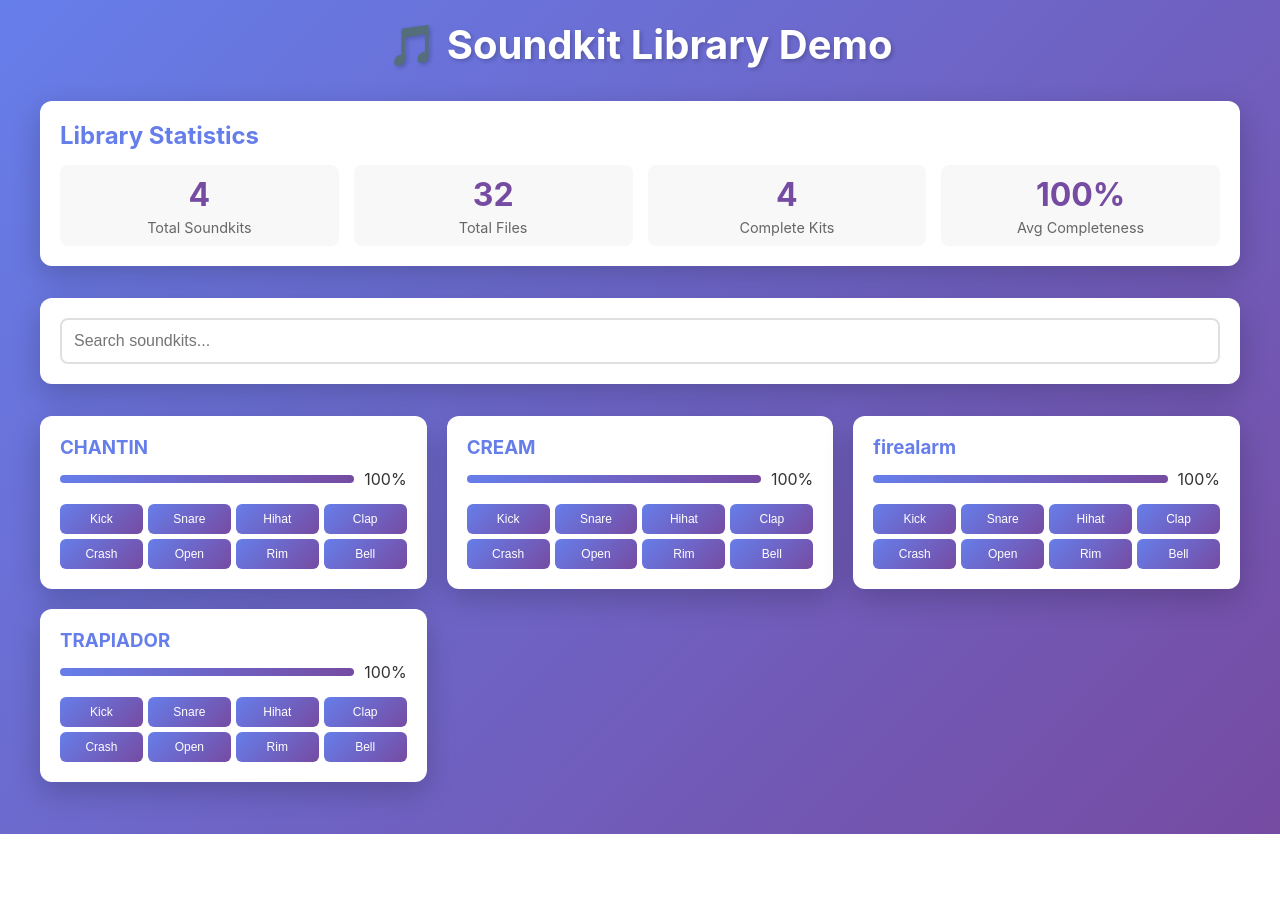
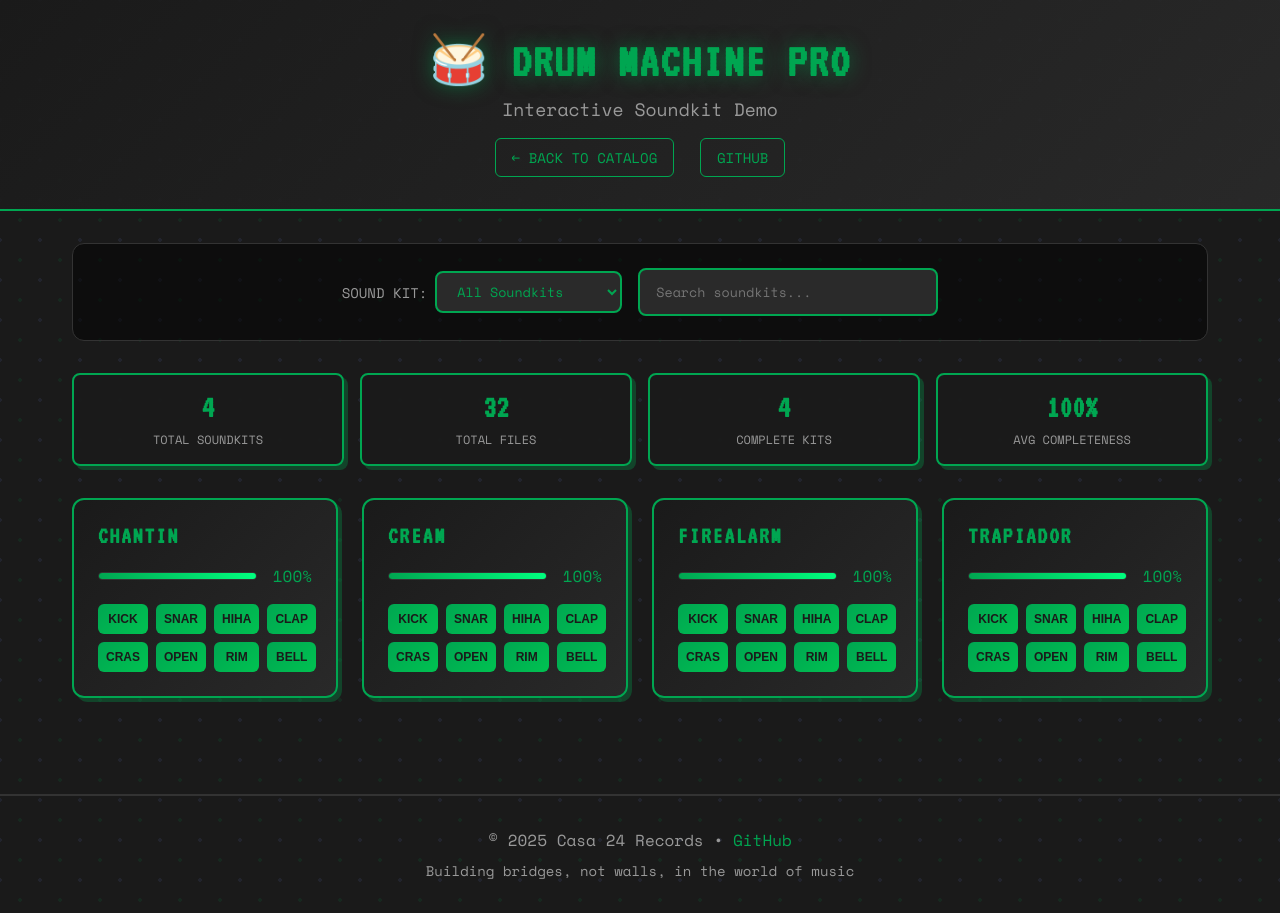
Before and after one commit to casa24records/Drum-Machine-PRO, a website: page demos/index.html in a window 1280 px wide. Before the commit the page ends 834 px from the top, so only its background shows below. Drawn offline with nearby package versions, Linux system fonts and the light colour scheme.

Commit message:
Update index.html

```diff
--- a/demos/index.html
+++ b/demos/index.html
@@ -3,8 +3,22 @@
 <head>
   <meta charset="UTF-8">
   <meta name="viewport" content="width=device-width, initial-scale=1.0">
-    <title>Soundkit Library Demo</title>
+  <title>Drum Machine PRO - Interactive Demo</title>
+
+  <!-- Google Fonts -->
+  <link rel="preconnect" href="https://fonts.googleapis.com">
+  <link rel="preconnect" href="https://fonts.gstatic.com" crossorigin>
+  <link href="https://fonts.googleapis.com/css2?family=VT323&family=Space+Mono:wght@400;700&display=swap" rel="stylesheet">
+
   <style>
+    :root {
+      --color-bg: #1a1a1a;
+      --color-text: #e0e0e0;
+      --color-accent: #00a651;
+      --color-secondary: #2a2a2a;
+      --color-hover: #00ff7f;
+    }
+
     * {
       margin: 0;
       padding: 0;
@@ -12,210 +26,377 @@
     }
 
     body {
-            font-family: -apple-system, BlinkMacSystemFont, 'Segoe UI', Roboto, 'Helvetica Neue', Arial, sans-serif;
-            background: linear-gradient(135deg, #667eea 0%, #764ba2 100%);
+      font-family: 'Space Mono', monospace;
+      background: var(--color-bg);
+      color: var(--color-text);
       min-height: 100vh;
-            padding: 20px;
-            color: #333;
+      background-image:
+        radial-gradient(rgba(0, 166, 81, 0.1) 2px, transparent 2px),
+        radial-gradient(rgba(107, 127, 215, 0.1) 2px, transparent 2px);
+      background-size: 40px 40px;
+      background-position: 0 0, 20px 20px;
+    }
+
+    h1, h2, h3 {
+      font-family: 'VT323', monospace;
+      letter-spacing: 2px;
+    }
+
+    .header {
+      text-align: center;
+      padding: 2rem;
+      background: linear-gradient(135deg, rgba(26, 26, 26, 0.9) 0%, rgba(42, 42, 42, 0.9) 100%);
+      border-bottom: 2px solid var(--color-accent);
+      margin-bottom: 2rem;
+    }
+
+    .header h1 {
+      font-size: 3rem;
+      color: var(--color-accent);
+      text-shadow: 0 0 20px rgba(0, 166, 81, 0.5);
+      margin-bottom: 0.5rem;
+    }
+
+    .header p {
+      color: #999;
+      font-size: 1.125rem;
+    }
+
+    .header-nav {
+      margin-top: 1rem;
+    }
+
+    .nav-link {
+      color: var(--color-accent);
+      text-decoration: none;
+      padding: 0.5rem 1rem;
+      margin: 0 0.5rem;
+      border: 1px solid var(--color-accent);
+      border-radius: 0.375rem;
+      display: inline-block;
+      transition: all 0.3s;
+      font-size: 0.875rem;
+      text-transform: uppercase;
+    }
+
+    .nav-link:hover {
+      background: var(--color-accent);
+      color: var(--color-bg);
+      transform: translateY(-2px);
+      box-shadow: 0 4px 12px rgba(0, 166, 81, 0.5);
     }
 
     .container {
       max-width: 1200px;
       margin: 0 auto;
+      padding: 0 2rem 2rem;
     }
 
-        h1 {
-            color: white;
+    .controls {
+      display: flex;
+      justify-content: center;
+      align-items: center;
+      gap: 1rem;
+      margin-bottom: 2rem;
+      padding: 1.5rem;
+      background: rgba(0, 0, 0, 0.5);
+      border-radius: 0.75rem;
+      border: 1px solid #333;
+      flex-wrap: wrap;
+    }
+
+    .kit-selector {
+      display: flex;
+      align-items: center;
+      gap: 0.5rem;
+    }
+
+    .kit-label {
+      color: #999;
+      font-size: 0.875rem;
+      text-transform: uppercase;
+    }
+
+    .kit-select {
+      background: var(--color-secondary);
+      border: 2px solid var(--color-accent);
+      color: var(--color-accent);
+      padding: 0.5rem 1rem;
+      border-radius: 0.5rem;
+      cursor: pointer;
+      font-family: inherit;
+      transition: all 0.2s;
+    }
+
+    .kit-select:hover {
+      background: rgba(0, 166, 81, 0.1);
+      box-shadow: 0 0 10px rgba(0, 166, 81, 0.3);
+    }
+
+    .stat-grid {
+      display: grid;
+      grid-template-columns: repeat(auto-fit, minmax(150px, 1fr));
+      gap: 1rem;
+      margin-bottom: 2rem;
+    }
+
+    .stat-item {
       text-align: center;
-            margin-bottom: 2rem;
-            font-size: 2.5rem;
-            text-shadow: 2px 2px 4px rgba(0,0,0,0.2);
+      padding: 1rem;
+      background: rgba(26, 26, 26, 0.9);
+      border: 2px solid var(--color-accent);
+      border-radius: 0.5rem;
+      box-shadow: 4px 4px 0px rgba(0, 166, 81, 0.3);
+    }
+
+    .stat-value {
+      font-size: 2rem;
+      font-weight: bold;
+      color: var(--color-accent);
+      font-family: 'VT323', monospace;
+    }
+
+    .stat-label {
+      font-size: 0.75rem;
+      color: #999;
+      margin-top: 0.5rem;
+      text-transform: uppercase;
     }
 
     .soundkit-grid {
       display: grid;
-            grid-template-columns: repeat(auto-fill, minmax(300px, 1fr));
-            gap: 20px;
-            margin-bottom: 2rem;
+      grid-template-columns: repeat(auto-fit, minmax(250px, 1fr));
+      gap: 1.5rem;
+      margin-top: 2rem;
     }
 
     .soundkit-card {
-            background: white;
-            border-radius: 12px;
-            padding: 20px;
-            box-shadow: 0 10px 30px rgba(0,0,0,0.2);
-            transition: transform 0.2s, box-shadow 0.2s;
+      background: linear-gradient(135deg, rgba(26, 26, 26, 0.95) 0%, rgba(42, 42, 42, 0.95) 100%);
+      border: 2px solid var(--color-accent);
+      border-radius: 0.75rem;
+      padding: 1.5rem;
+      box-shadow: 4px 4px 0px rgba(0, 166, 81, 0.3);
+      transition: all 0.3s cubic-bezier(0.4, 0, 0.2, 1);
     }
 
     .soundkit-card:hover {
-            transform: translateY(-5px);
-            box-shadow: 0 15px 40px rgba(0,0,0,0.3);
+      transform: translateY(-4px);
+      box-shadow: 0 10px 30px rgba(0, 166, 81, 0.4);
     }
 
     .soundkit-card h3 {
-            margin-bottom: 10px;
-            color: #667eea;
+      color: var(--color-accent);
+      margin-bottom: 1rem;
+      font-size: 1.5rem;
+      text-transform: uppercase;
     }
 
     .completeness {
       display: flex;
       align-items: center;
-            margin-bottom: 15px;
+      margin-bottom: 1rem;
     }
 
     .completeness-bar {
       flex: 1;
       height: 8px;
-            background: #e0e0e0;
+      background: rgba(0, 0, 0, 0.5);
       border-radius: 4px;
       overflow: hidden;
-            margin-right: 10px;
+      margin-right: 1rem;
+      border: 1px solid #333;
     }
 
     .completeness-fill {
       height: 100%;
-            background: linear-gradient(90deg, #667eea, #764ba2);
+      background: linear-gradient(90deg, var(--color-accent), var(--color-hover));
       transition: width 0.3s;
     }
 
     .instruments {
       display: grid;
       grid-template-columns: repeat(4, 1fr);
-            gap: 5px;
+      gap: 0.5rem;
     }
 
     .instrument-btn {
-            padding: 8px;
+      padding: 0.5rem;
       border: none;
-            border-radius: 6px;
-            background: #f0f0f0;
+      border-radius: 0.375rem;
+      font-size: 0.75rem;
+      text-align: center;
       cursor: pointer;
       transition: all 0.2s;
-            font-size: 12px;
-            text-transform: capitalize;
+      font-weight: bold;
+      text-transform: uppercase;
     }
 
     .instrument-btn.available {
-            background: linear-gradient(135deg, #667eea, #764ba2);
-            color: white;
+      background: linear-gradient(135deg, var(--color-accent), #00c251);
+      color: var(--color-bg);
     }
 
     .instrument-btn.available:hover {
-            transform: scale(1.05);
-            box-shadow: 0 4px 12px rgba(102, 126, 234, 0.4);
+      transform: scale(1.1);
+      box-shadow: 0 4px 12px rgba(0, 166, 81, 0.5);
     }
 
     .instrument-btn.available:active {
       transform: scale(0.95);
     }
 
-        .stats {
-            background: white;
-            border-radius: 12px;
-            padding: 20px;
-            margin-bottom: 2rem;
-            box-shadow: 0 10px 30px rgba(0,0,0,0.2);
-        }
-
-        .stats h2 {
-            color: #667eea;
-            margin-bottom: 15px;
-        }
-
-        .stat-grid {
-            display: grid;
-            grid-template-columns: repeat(auto-fit, minmax(150px, 1fr));
-            gap: 15px;
-        }
-
-        .stat-item {
-            text-align: center;
-            padding: 10px;
-            background: #f8f8f8;
-            border-radius: 8px;
-        }
-
-        .stat-value {
-            font-size: 2rem;
-            font-weight: bold;
-            color: #764ba2;
-        }
-
-        .stat-label {
-            font-size: 0.9rem;
-            color: #666;
-            margin-top: 5px;
+    .instrument-btn:disabled {
+      background: rgba(0, 0, 0, 0.3);
+      color: #555;
+      cursor: not-allowed;
     }
 
     .loading {
       text-align: center;
-            color: white;
-            font-size: 1.5rem;
-            margin-top: 100px;
+      padding: 4rem;
+    }
+
+    .loading-spinner {
+      display: inline-block;
+      width: 60px;
+      height: 60px;
+      border: 4px solid rgba(0, 166, 81, 0.1);
+      border-radius: 50%;
+      border-top-color: var(--color-accent);
+      animation: spin 1s linear infinite;
+      margin-bottom: 1rem;
+    }
+
+    @keyframes spin {
+      to { transform: rotate(360deg); }
     }
 
     .error {
-            background: #ff6b6b;
-            color: white;
-            padding: 20px;
-            border-radius: 12px;
+      background: rgba(255, 0, 0, 0.1);
+      border: 2px solid #ff0000;
+      color: #ff6666;
+      padding: 2rem;
+      border-radius: 0.5rem;
       text-align: center;
-            margin: 20px 0;
-        }
-
-        .controls {
-            background: white;
-            border-radius: 12px;
-            padding: 20px;
-            margin-bottom: 2rem;
-            box-shadow: 0 10px 30px rgba(0,0,0,0.2);
+      margin: 2rem 0;
     }
 
     .search-box {
+      padding: 0.75rem 1rem;
+      background: var(--color-secondary);
+      border: 2px solid var(--color-accent);
+      border-radius: 0.5rem;
+      color: var(--color-text);
+      font-family: 'Space Mono', monospace;
+      transition: all 0.3s;
       width: 100%;
-            padding: 12px;
-            border: 2px solid #e0e0e0;
-            border-radius: 8px;
-            font-size: 1rem;
-            transition: border-color 0.2s;
+      max-width: 300px;
     }
 
     .search-box:focus {
       outline: none;
-            border-color: #667eea;
+      box-shadow: 0 0 0 3px rgba(0, 166, 81, 0.3);
+      transform: translateY(-2px);
     }
 
-        .no-results {
+    .footer {
       text-align: center;
-            color: white;
-            font-size: 1.2rem;
-            margin-top: 50px;
+      padding: 2rem;
+      margin-top: 4rem;
+      border-top: 2px solid #333;
+      color: #999;
+    }
+
+    .footer a {
+      color: var(--color-accent);
+      text-decoration: none;
+      transition: all 0.3s;
+    }
+
+    .footer a:hover {
+      color: var(--color-hover);
+    }
+
+    @media (max-width: 768px) {
+      .header h1 {
+        font-size: 2rem;
+      }
+
+      .controls {
+        flex-direction: column;
+        gap: 1rem;
+      }
+
+      .search-box {
+        max-width: 100%;
+      }
+
+      .soundkit-grid {
+        grid-template-columns: 1fr;
+      }
+
+      .instruments {
+        grid-template-columns: repeat(3, 1fr);
+      }
     }
   </style>
 </head>
 <body>
+  <header class="header">
+    <h1>🥁 DRUM MACHINE PRO</h1>
+    <p>Interactive Soundkit Demo</p>
+    <div class="header-nav">
+      <a href="../index.html" class="nav-link">← Back to Catalog</a>
+      <a href="https://github.com/casa24records/Drum-Machine-PRO" class="nav-link">GitHub</a>
+    </div>
+  </header>
+
   <div class="container">
-        <h1>🎵 Soundkit Library Demo</h1>
+    <div class="controls">
+      <div class="kit-selector">
+        <label for="kitSelect" class="kit-label">Sound Kit:</label>
+        <select class="kit-select" id="kitSelect">
+          <!-- Will be populated dynamically -->
+        </select>
+      </div>
+      <input type="text" class="search-box" id="searchBox" placeholder="Search soundkits..." />
+    </div>
 
-        <div class="stats" id="stats">
-            <h2>Library Statistics</h2>
-            <div class="stat-grid" id="statGrid">
-                <div class="loading">Loading statistics...</div>
+    <div class="stat-grid" id="statsGrid">
+      <div class="stat-item">
+        <div class="stat-value" id="totalSoundkits">0</div>
+        <div class="stat-label">Total Soundkits</div>
+      </div>
+      <div class="stat-item">
+        <div class="stat-value" id="totalFiles">0</div>
+        <div class="stat-label">Total Files</div>
+      </div>
+      <div class="stat-item">
+        <div class="stat-value" id="completeSoundkits">0</div>
+        <div class="stat-label">Complete Kits</div>
+      </div>
+      <div class="stat-item">
+        <div class="stat-value" id="averageCompleteness">0%</div>
+        <div class="stat-label">Avg Completeness</div>
       </div>
     </div>
 
-        <div class="controls">
-            <input type="text" class="search-box" id="searchBox" placeholder="Search soundkits...">
+    <div class="soundkit-grid" id="soundkitGrid">
+      <div class="loading">
+        <div class="loading-spinner"></div>
+        <p style="color: var(--color-accent);">Loading soundkits...</p>
       </div>
-
-        <div class="soundkit-grid" id="soundkitGrid">
-            <div class="loading">Loading soundkits...</div>
     </div>
   </div>
 
+  <footer class="footer">
+    <p>© 2025 Casa 24 Records • <a href="https://github.com/casa24records/Drum-Machine-PRO">GitHub</a></p>
+    <p style="margin-top: 0.5rem; font-size: 0.875rem;">Building bridges, not walls, in the world of music</p>
+  </footer>
+
   <script type="module">
-        // Configuration - Update this to match your repository
-        const REPO_BASE_URL = window.location.origin; // Or your GitHub Pages URL
+    // Configuration
+    const REPO_BASE_URL = window.location.origin + window.location.pathname.replace('/demos/index.html', '');
     const MANIFEST_URL = `${REPO_BASE_URL}/manifest.json`;
     const SAMPLES_BASE_URL = `${REPO_BASE_URL}/samples`;
 
@@ -282,6 +463,18 @@
 
         displayStatistics(manifest.statistics);
         displaySoundkits(allSoundkits);
+        populateKitSelector();
+
+        // Check for hash in URL to select specific kit
+        const hash = window.location.hash.substring(1);
+        if (hash) {
+          const kitSelect = document.getElementById('kitSelect');
+          const matchingKit = allSoundkits.find(kit => kit.id === hash);
+          if (matchingKit && kitSelect) {
+            kitSelect.value = matchingKit.name;
+            filterSoundkits(matchingKit.name);
+          }
+        }
 
       } catch (error) {
         console.error('Error loading soundkits:', error);
@@ -292,26 +485,23 @@
 
     // Display statistics
     function displayStatistics(stats) {
-            const statGrid = document.getElementById('statGrid');
+      document.getElementById('totalSoundkits').textContent = manifest.totalSoundkits;
+      document.getElementById('totalFiles').textContent = stats.totalFiles;
+      document.getElementById('completeSoundkits').textContent = stats.completeSoundkits;
+      document.getElementById('averageCompleteness').textContent = stats.averageCompleteness.toFixed(0) + '%';
+    }
 
-            statGrid.innerHTML = `
-                <div class="stat-item">
-                    <div class="stat-value">${manifest.totalSoundkits}</div>
-                    <div class="stat-label">Total Soundkits</div>
-                </div>
-                <div class="stat-item">
-                    <div class="stat-value">${stats.totalFiles}</div>
-                    <div class="stat-label">Total Files</div>
-                </div>
-                <div class="stat-item">
-                    <div class="stat-value">${stats.completeSoundkits}</div>
-                    <div class="stat-label">Complete Kits</div>
-                </div>
-                <div class="stat-item">
-                    <div class="stat-value">${stats.averageCompleteness.toFixed(0)}%</div>
-                    <div class="stat-label">Avg Completeness</div>
-                </div>
-            `;
+    // Populate kit selector
+    function populateKitSelector() {
+      const kitSelect = document.getElementById('kitSelect');
+      kitSelect.innerHTML = '<option value="">All Soundkits</option>';
+
+      allSoundkits.forEach(kit => {
+        const option = document.createElement('option');
+        option.value = kit.name;
+        option.textContent = `${kit.name} (${kit.completeness}%)`;
+        kitSelect.appendChild(option);
+      });
     }
 
     // Display soundkit cards
@@ -319,7 +509,7 @@
       const grid = document.getElementById('soundkitGrid');
 
       if (soundkits.length === 0) {
-                grid.innerHTML = '<div class="no-results">No soundkits found</div>';
+        grid.innerHTML = '<div class="error">No soundkits found</div>';
         return;
       }
 
@@ -330,7 +520,9 @@
             <div class="completeness-bar">
               <div class="completeness-fill" style="width: ${soundkit.completeness}%"></div>
             </div>
-                        <span>${soundkit.completeness.toFixed(0)}%</span>
+            <span style="color: ${soundkit.completeness === 100 ? 'var(--color-accent)' : '#ff6b00'};">
+              ${soundkit.completeness.toFixed(0)}%
+            </span>
           </div>
           <div class="instruments">
             ${manifest.instruments.map(instrument => `
@@ -340,7 +532,7 @@
                   `onclick="playSample('${soundkit.name}', '${instrument}')"` :
                   'disabled'}
               >
-                                ${instrument}
+                ${instrument.substring(0, 4).toUpperCase()}
               </button>
             `).join('')}
           </div>
@@ -348,26 +540,42 @@
       `).join('');
     }
 
+    // Filter soundkits
+    function filterSoundkits(query) {
+      const filtered = query ?
+        allSoundkits.filter(kit => kit.name === query) :
+        allSoundkits;
+      displaySoundkits(filtered);
+    }
+
     // Search functionality
     function setupSearch() {
       const searchBox = document.getElementById('searchBox');
+      const kitSelect = document.getElementById('kitSelect');
+
       searchBox.addEventListener('input', (e) => {
         const query = e.target.value.toLowerCase();
         const filtered = allSoundkits.filter(soundkit =>
           soundkit.name.toLowerCase().includes(query)
         );
         displaySoundkits(filtered);
+        kitSelect.value = ''; // Reset kit selector
+      });
+
+      kitSelect.addEventListener('change', (e) => {
+        filterSoundkits(e.target.value);
+        searchBox.value = ''; // Clear search box
       });
     }
+
+    // Make playSample available globally for onclick handlers
+    window.playSample = playSample;
 
     // Initialize on load
     window.addEventListener('DOMContentLoaded', () => {
       loadSoundkits();
       setupSearch();
     });
-
-        // Make playSample available globally for onclick handlers
-        window.playSample = playSample;
   </script>
 </body>
 </html>
```
Lines whose indentation alone changed are shown as unchanged.
